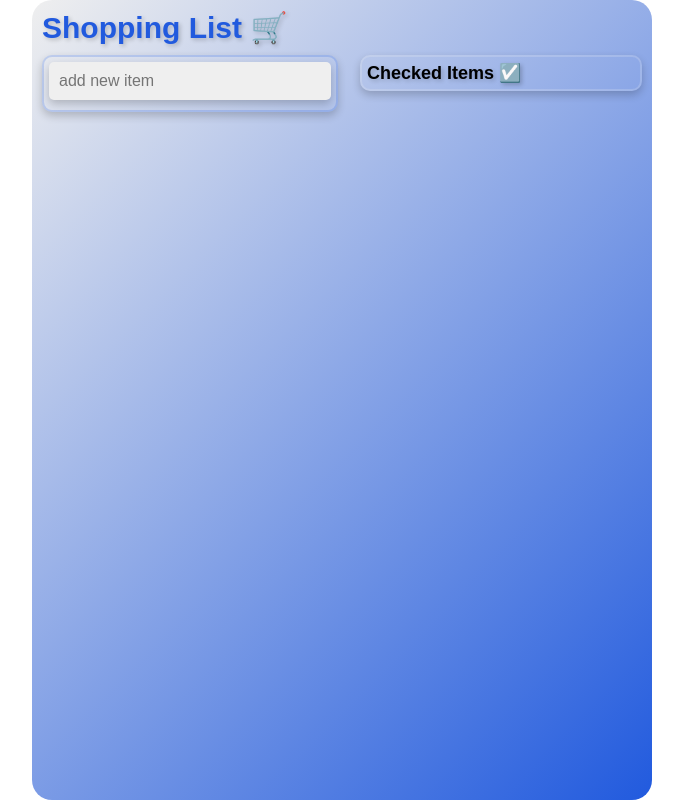
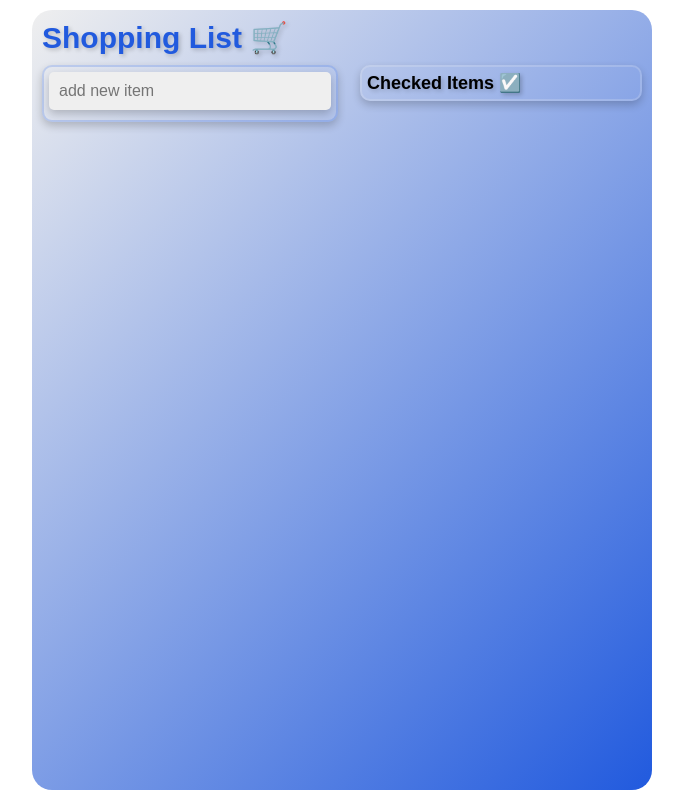
Before and after one commit to RasaIulian/ShoppingList, a React (Create React App) app: page / in a window 1280 px wide. Shown: the whole page, without its empty margins (298-981 px from the left). Built offline with nearby package versions, Linux system fonts and the light colour scheme.

Commit message:
update errors

```diff
--- a/package.json
+++ b/package.json
@@ -14,7 +14,7 @@
     "react": "^18.3.1",
     "react-beautiful-dnd": "^13.1.1",
     "react-dom": "^18.3.1",
-    "react-scripts": "^3.0.1",
+    "react-scripts": "^5.0.1",
     "styled-components": "^6.1.8",
     "typescript": "^4.9.5",
     "web-vitals": "^2.1.4"
--- a/src/Pages/ShoppingList.style.tsx
+++ b/src/Pages/ShoppingList.style.tsx
@@ -10,9 +10,9 @@ export const Container = styled.div`
   padding: 1rem;
   background: linear-gradient(135deg, ${neutralColor}, ${primaryColor});
   max-width: 60rem;
-  margin: 0 auto;
+  margin: 1rem auto;
   border-radius: 2rem;
-  min-height: calc(100dvh - 2rem);
+  min-height: calc(100dvh - 4rem);
   text-shadow: 2px 2px 4px rgba(0, 0, 0, 0.2);
 `;
 
--- a/src/Pages/ShoppingList.tsx
+++ b/src/Pages/ShoppingList.tsx
@@ -63,7 +63,7 @@ const ShoppingList: React.FC = () => {
           (item) => item.name.toLowerCase() === newItem.name.toLowerCase()
         )
       ) {
-        setError("Item already in the list.");
+        setError(`${newItem.name} is already in the list!`);
         setInputValue(""); // Clear input field
         return;
       } else if (
@@ -71,7 +71,7 @@ const ShoppingList: React.FC = () => {
           (item) => item.name.toLowerCase() === newItem.name.toLowerCase()
         )
       ) {
-        setError("Item already in checked list ->");
+        setError(`${newItem.name} already in checked list ->`);
         setInputValue(""); // Clear input field
         return;
       }
```
Also changed, not shown: 1 other file (tests, documents, lock files or other folders).
